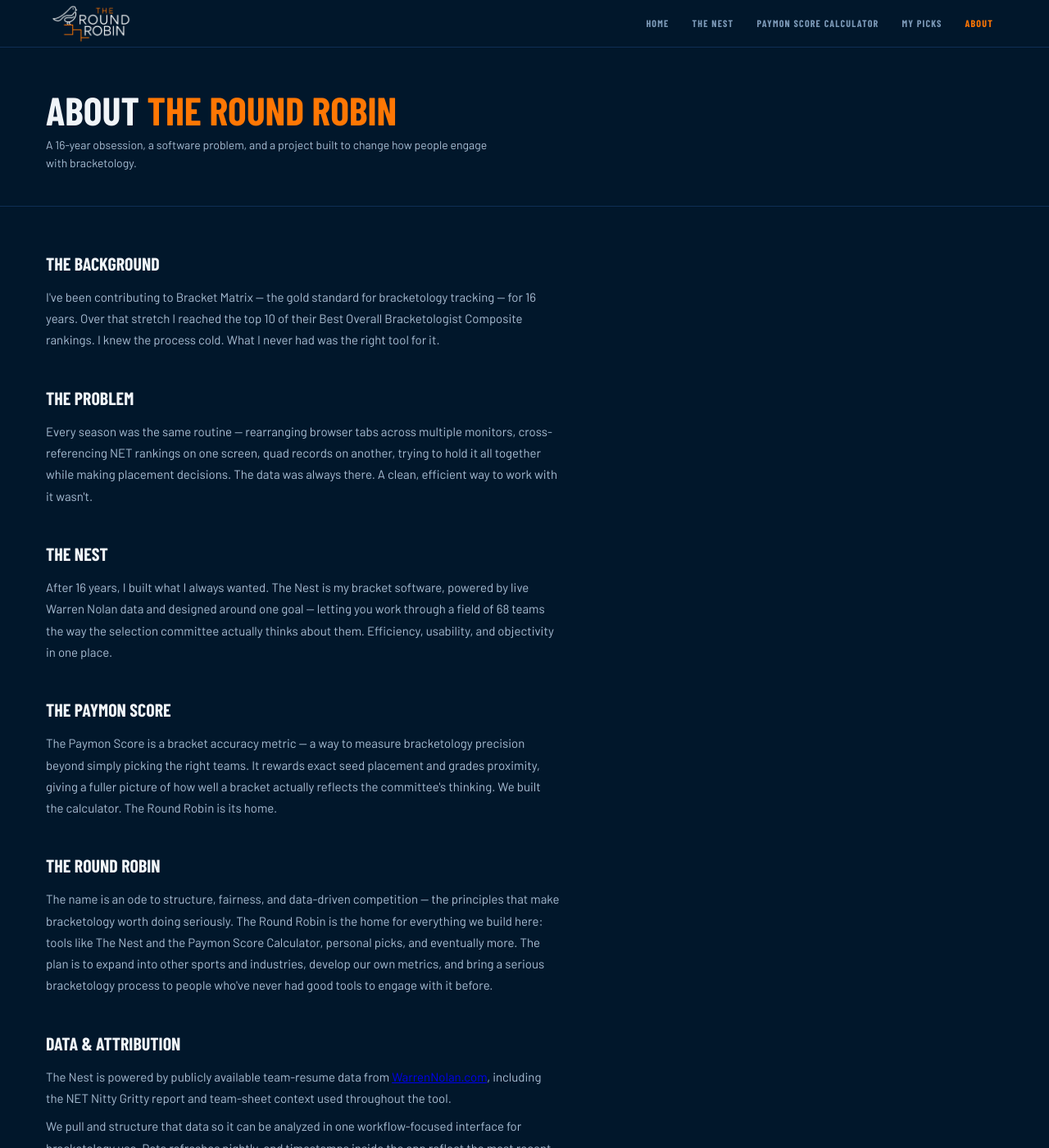
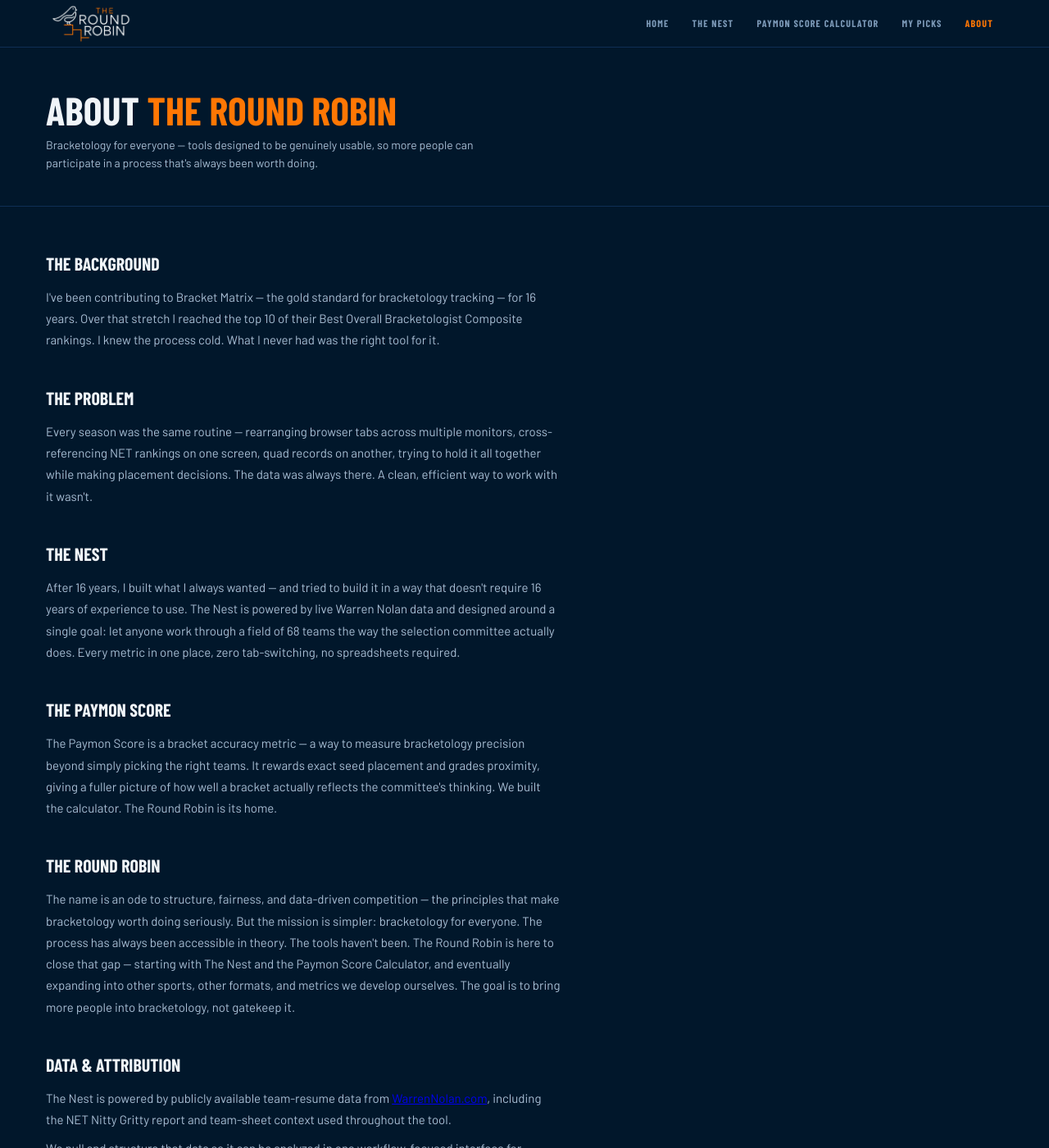
Before and after one commit to GrantBH12/The-Round-Robin, a Jekyll site: the page built from about/index.html, in a window 1280 px wide and 1400 px high. Shown: the whole window at 82% size. Built offline with Jekyll 4.4.1, drawn with Linux system fonts in a browser that asks for light colours; some web fonts are replaced.

Commit message:
Update slogan to "Bracketology for Everyone" and refine about page mission
Co-Authored-By: Claude Sonnet 4.6 <noreply@anthropic.com>

```diff
--- a/about/index.html
+++ b/about/index.html
@@ -5,7 +5,7 @@ title: About
 <div class="page-header">
   <div class="page-header-inner">
     <h1>About <span>The Round Robin</span></h1>
-    <p>A 16-year obsession, a software problem, and a project built to change how people engage with bracketology.</p>
+    <p>Bracketology for everyone — tools designed to be genuinely usable, so more people can participate in a process that's always been worth doing.</p>
   </div>
 </div>
 
@@ -18,13 +18,13 @@ title: About
   <p>Every season was the same routine — rearranging browser tabs across multiple monitors, cross-referencing NET rankings on one screen, quad records on another, trying to hold it all together while making placement decisions. The data was always there. A clean, efficient way to work with it wasn't.</p>
 
   <h2>The Nest</h2>
-  <p>After 16 years, I built what I always wanted. The Nest is my bracket software, powered by live Warren Nolan data and designed around one goal — letting you work through a field of 68 teams the way the selection committee actually thinks about them. Efficiency, usability, and objectivity in one place.</p>
+  <p>After 16 years, I built what I always wanted — and tried to build it in a way that doesn't require 16 years of experience to use. The Nest is powered by live Warren Nolan data and designed around a single goal: let anyone work through a field of 68 teams the way the selection committee actually does. Every metric in one place, zero tab-switching, no spreadsheets required.</p>
 
   <h2>The Paymon Score</h2>
   <p>The Paymon Score is a bracket accuracy metric — a way to measure bracketology precision beyond simply picking the right teams. It rewards exact seed placement and grades proximity, giving a fuller picture of how well a bracket actually reflects the committee's thinking. We built the calculator. The Round Robin is its home.</p>
 
   <h2>The Round Robin</h2>
-  <p>The name is an ode to structure, fairness, and data-driven competition — the principles that make bracketology worth doing seriously. The Round Robin is the home for everything we build here: tools like The Nest and the Paymon Score Calculator, personal picks, and eventually more. The plan is to expand into other sports and industries, develop our own metrics, and bring a serious bracketology process to people who've never had good tools to engage with it before.</p>
+  <p>The name is an ode to structure, fairness, and data-driven competition — the principles that make bracketology worth doing seriously. But the mission is simpler: bracketology for everyone. The process has always been accessible in theory. The tools haven't been. The Round Robin is here to close that gap — starting with The Nest and the Paymon Score Calculator, and eventually expanding into other sports, other formats, and metrics we develop ourselves. The goal is to bring more people into bracketology, not gatekeep it.</p>
 
   <h2>Data & Attribution</h2>
   <p>
```
Also changed, not shown: index.html (+4 -3 lines).
